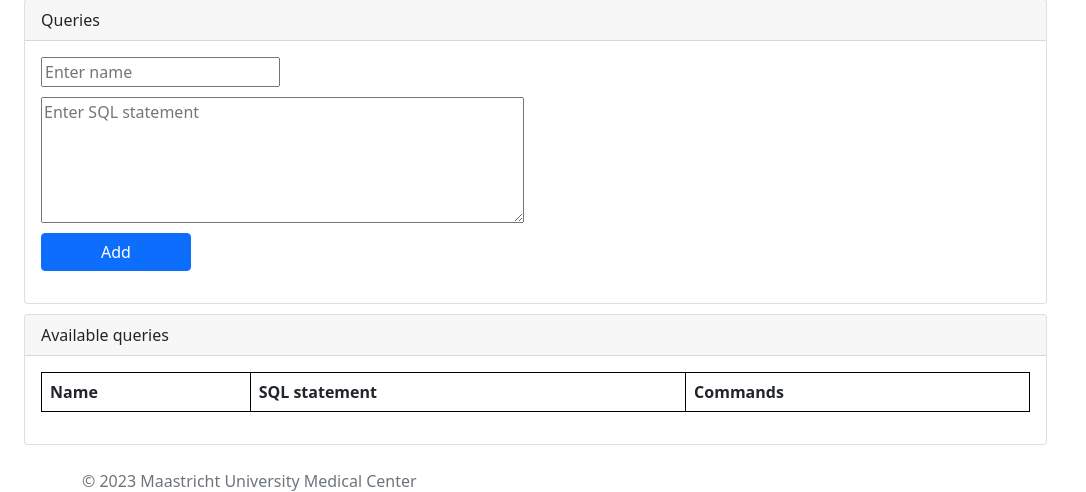
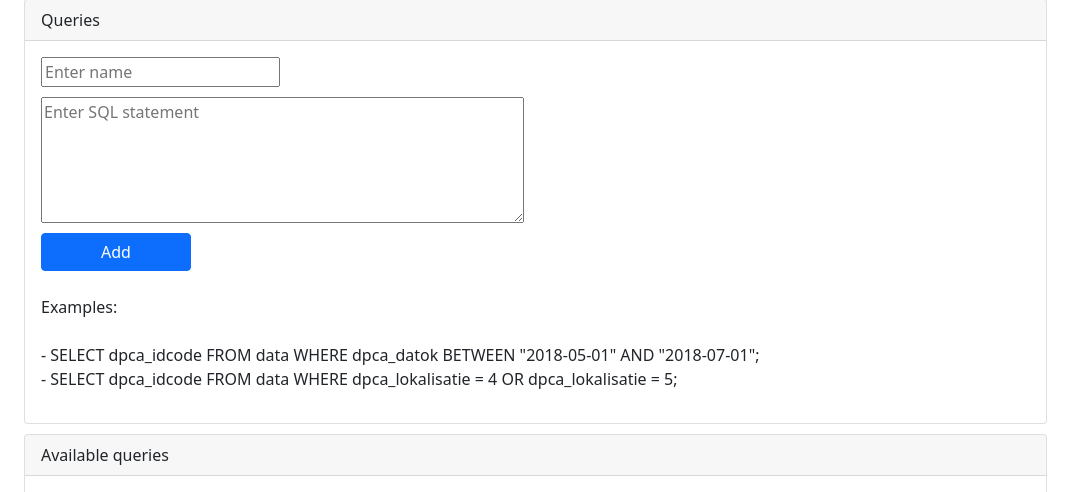
Before and after one commit to rbrecheisen/hpbdash, a Django app: page / in a window 1280 px wide. Shown: the part 77-569 px from the top of the page, without its empty margins (0-1086 px from the left). Run offline with Django 4.2, Linux system fonts and the light colour scheme; the visitor is signed in with stand-in values (Sample User, id 1); data that the repository does not hold is empty; some libraries are stand-ins or nearby versions.

Commit message:
Saving work

```diff
--- a/src/hpbdash/app/templates/queries.html
+++ b/src/hpbdash/app/templates/queries.html
@@ -11,7 +11,12 @@
                         <input type="text" name="name" placeholder="Enter name" /><br>
                         <textarea style="margin-top: 10px;" name="sql_statement" placeholder="Enter SQL statement" rows="5" cols="50"></textarea><br>
                         <!-- <p style="margin-top: 10px;">SELECT dpca_idcode FROM data WHERE dpca_datok BETWEEN "2018-05-01" AND "2018-07-01";</p> -->
-                        <button style="margin-top: 10px; width: 150px;" type="submit" class="btn btn-primary">Add</button>
+                        <button style="margin-top: 10px; width: 150px;" type="submit" class="btn btn-primary">Add</button><br>
+                        <br>
+                        Examples:<br>
+                        <br>
+                        - SELECT dpca_idcode FROM data WHERE dpca_datok BETWEEN "2018-05-01" AND "2018-07-01";<br>
+                        - SELECT dpca_idcode FROM data WHERE dpca_lokalisatie = 4 OR dpca_lokalisatie = 5;
                     </form>
                 </div>
             </div>
--- a/src/hpbdash/app/templates/query_result.html
+++ b/src/hpbdash/app/templates/query_result.html
@@ -6,7 +6,8 @@
         <div class="col-sm-10">
             <div class="card" style="margin-top: 10px;">
                 <div class="card-header">
-                    Query result for query "<b>{{ query.name }}</b>"
+                    Query result for: <b>{{ query.name }}</b> ({{ nr_rows }} records)<br>
+                    <a href="/queries/{{ query.id }}/results">[download]</a>
                 </div>
                 <div class="card-body">
                     {{ query.sql_statement }}<br>
--- a/src/hpbdash/app/urls.py
+++ b/src/hpbdash/app/urls.py
@@ -7,4 +7,5 @@ urlpatterns = [
     path('queries/create', views.create_query),
     path('queries/<int:query_id>/delete', views.delete_query),
     path('queries/<int:query_id>/run', views.run_query),
+    path('queries/<int:query_id>/results', views.download_query_results),
 ]
--- a/src/hpbdash/app/views.py
+++ b/src/hpbdash/app/views.py
@@ -1,6 +1,8 @@
+import os
 import json
 
 from django.shortcuts import render
+from django.views.static import serve
 from django.contrib.auth.decorators import login_required
 
 from .models import QueryModel
@@ -37,4 +39,13 @@ def run_query(request, query_id):
     query = QueryModel.objects.get(pk=query_id)
     query_engine = CastorQuery('/tmp/castor.db')
     df = query_engine.execute(query.sql_statement)
-    return render(request, 'query_result.html', context={'query': query, 'columns': df.columns, 'data': df.to_numpy()})
+    query_engine.to_csv('/tmp/castor_query_results.csv')
+    df_array = df.to_numpy()
+    return render(request, 'query_result.html', context={
+        'query': query, 'nr_rows': len(df_array), 'columns': df.columns, 'data': df_array})
+
+
+@login_required
+def download_query_results(request, query_id):
+    filepath = '/tmp/castor_query_results.csv'
+    return serve(request, os.path.basename(filepath), os.path.dirname(filepath))
```
Also changed, not shown: src/hpbdash/app/migrations/0001_initial.py.
